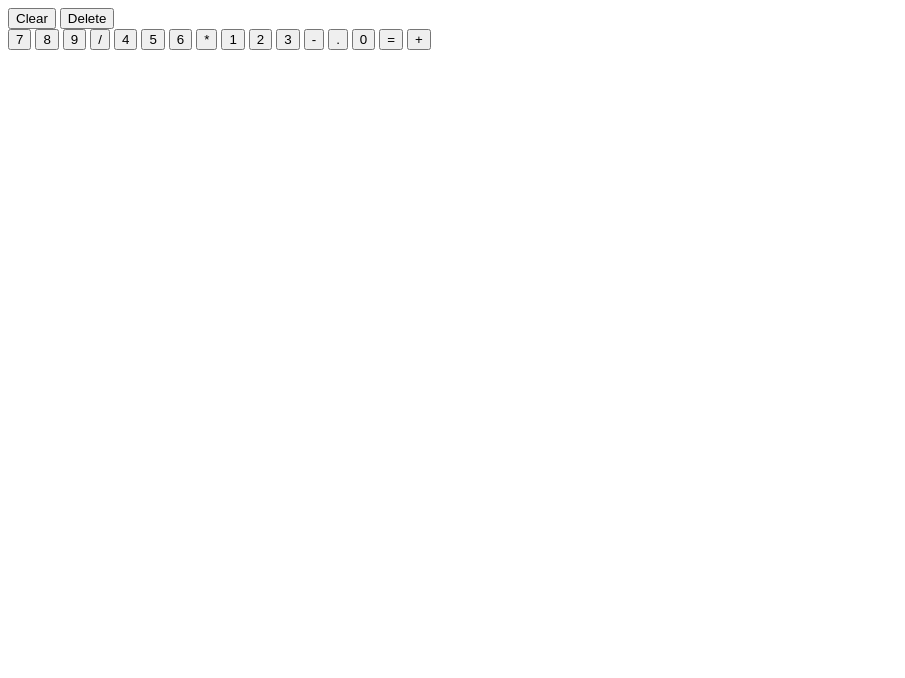
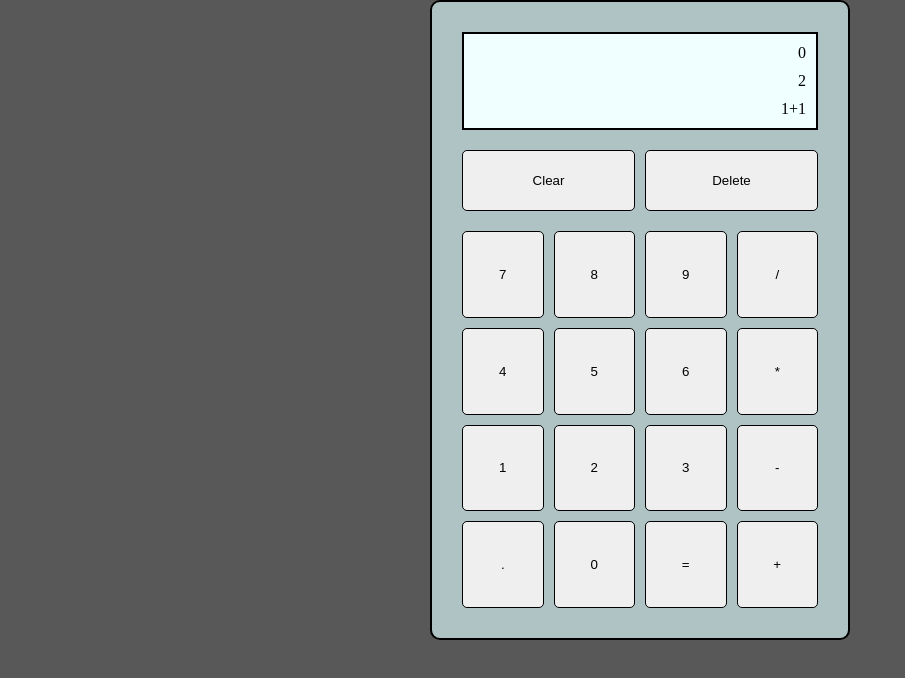
Before and after one commit to aflamiano-career/odin-calculator, a plain HTML site: page index.html in a window 1280 px wide. Shown: the whole page, without its empty margins (0-905 px from the left). Drawn offline with Linux system fonts and the light colour scheme.

Commit message:
added base calculator UI

```diff
--- a/index.html
+++ b/index.html
@@ -5,12 +5,16 @@
     <meta http-equiv="X-UA-Compatible" content="IE=edge">
     <meta name="viewport" content="wclassth=device-wclassth, initial-scale=1.0">
     <title>Calculator</title>
+    <link rel="stylesheet" href="style.css">
+    <script src="scripts.js" defer></script>
 </head>
 <body>
     <div class="container">
         <div class="calculator-outline">
             <div class="display">
-
+                <div class="js-display-memory">Memory</div>
+                <div class="js-display-total">Total</div>
+                <div class="js-display-input">Input</div>
             </div>
             <div class="function-keys">
                 <button class="btn-delete">Clear</button>
--- /dev/null
+++ b/scripts.js
@@ -0,0 +1,44 @@
+const divide = (a, b) => {
+    if (b === 0) {
+        return 'Invalid'
+    }
+    return a / b;
+}
+
+const multiply = (a, b) => {
+    return a * b;
+}
+
+const subtract = (a, b) => {
+    return a - b;
+}
+
+const add = (a, b) => {
+    return a + b;
+}
+
+const operate = (operator, num1, num2) => {
+    switch(operator) {
+        case '/':
+            return divide(num1, num2);
+        case '*':
+            return multiply(num1, num2);
+        case '-':
+            return subtract(num1, num2);
+        case '+':
+            return add(num1, num2);
+    }
+}
+
+console.log(operate('/', 1, 1));
+console.log(operate('*', 1, 2));
+console.log(operate('-', 1, 2));
+console.log(operate('+', 1, 2));
+
+const displayedMemory = document.querySelector('.js-display-memory');
+const displayedTotal = document.querySelector('.js-display-total');
+const displayedInput = document.querySelector('.js-display-input');
+
+displayedMemory.innerText = '0';
+displayedTotal.innerText = '2';
+displayedInput.innerText = '1+1';
--- /dev/null
+++ b/style.css
@@ -0,0 +1,63 @@
+* {
+    box-sizing: border-box;
+    margin: 0;
+    padding: 0;
+}
+
+body {
+    background-color: rgb(88, 88, 88);
+}
+
+.container {
+    width: 840px;
+    height: 80vh;
+    margin: 0 auto;
+    display: grid;
+    place-content: center;
+}
+
+.calculator-outline {
+    width: 420px;
+    height: 640px;
+    display: grid;
+    grid-template-rows: 1fr .65fr 4fr;
+    gap: 20px;
+    background-color: rgb(175, 195, 196);
+    padding: 30px;
+    border-radius: 10px;
+    border: 2px solid #000;
+}
+
+.display {
+    background-color: azure;
+    padding: 10px;
+    display: grid;
+    gap: 10px;
+    grid-template-rows: 1fr 1fr 1fr;
+    border: 2px solid #000;
+}
+
+button {
+    border: 1px solid #000;
+    border-radius: 5px;
+}
+
+.display div {
+    text-align: right;
+}
+
+.function-keys {
+    display: flex;
+    gap: 10px;
+    justify-content: space-between;
+}
+
+.function-keys button {
+    flex: 1;
+}
+
+.main-keypad {
+    display: grid;
+    gap: 10px;
+    grid-template-columns: repeat(4, 1fr);
+}
```
